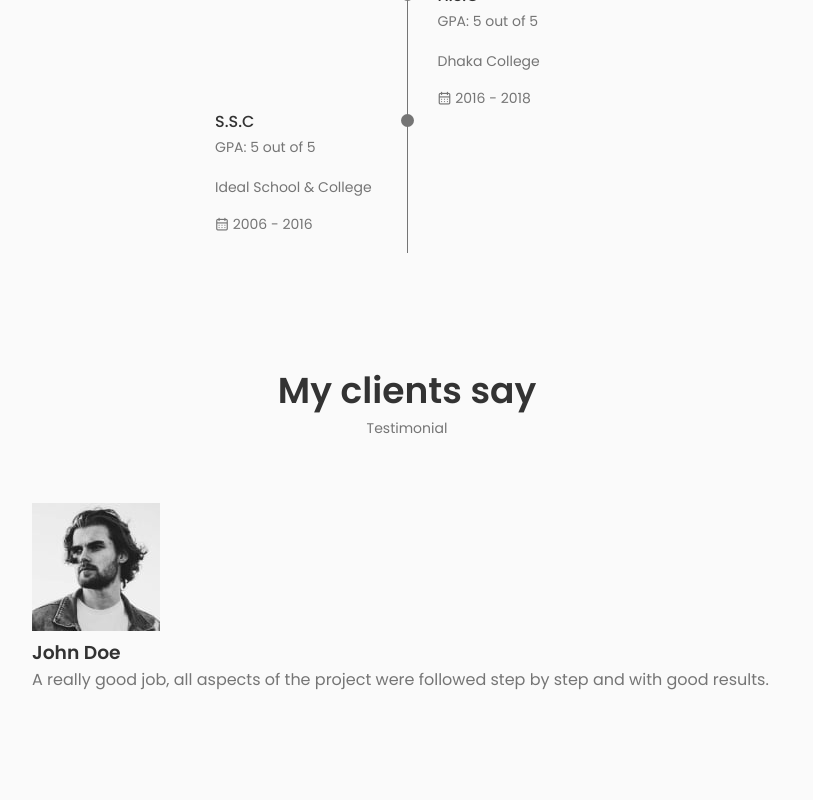
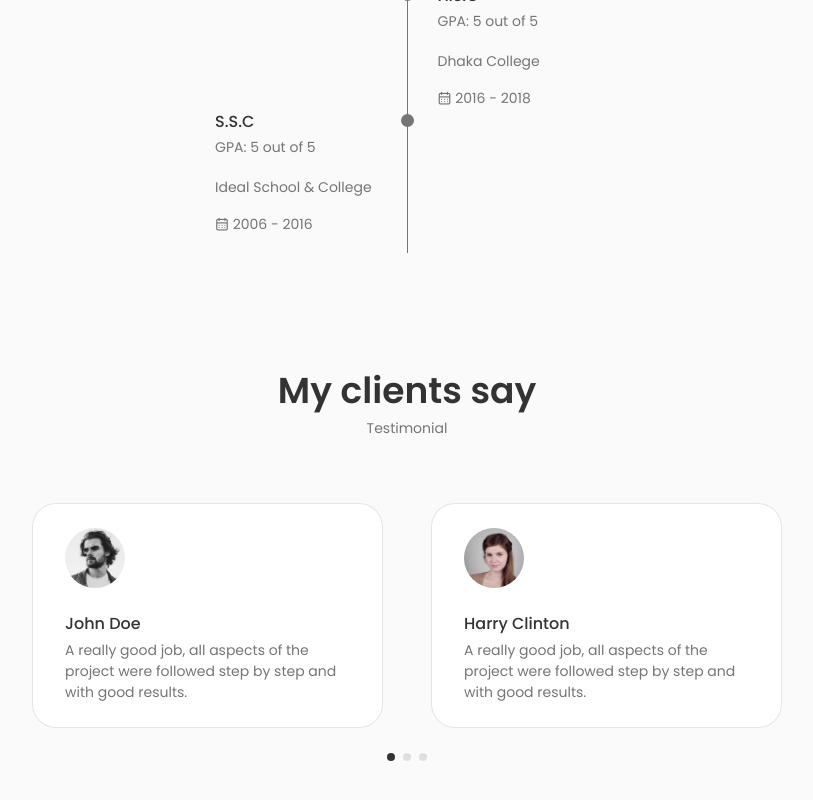
Before and after one commit to rafidulislam19/Portfolio, a React (Vite) app: page / in a window 1280 px wide. Shown: the part 3026-3826 px from the top of the page, without its empty margins (233-1046 px from the left). Before the commit the page ends 3750 px from the top, so only its background shows below. Built offline with nearby package versions, Linux system fonts and the light colour scheme.

Commit message:
Testimonials Component

```diff
--- a/src/components/about/About.jsx
+++ b/src/components/about/About.jsx
@@ -1,7 +1,7 @@
 import React from "react";
 import "./about.css";
 import AboutImg from "../../assets/about.jpg";
-import CV from "../../assets/John-Cv.pdf";
+import CV from "../../assets/Rafidul_Islam_Resume.pdf";
 import Info from "./Info";
 
 const About = () => {
--- a/src/components/header/Header.jsx
+++ b/src/components/header/Header.jsx
@@ -28,7 +28,7 @@ const Header = () => {
                         </a>
                     </li>
                     <li className="nav__item">
-                        <a href="services" className="nav__link">
+                        <a href="#services" className="nav__link">
                             <i className="uil uil-briefcase-alt nav__icon"></i> Services
                         </a>
                     </li>
--- a/src/components/home/home.css
+++ b/src/components/home/home.css
@@ -42,7 +42,7 @@
   margin-bottom: var(--mb-1);
 }
 .home__subtitle::before {
-    content: '';
+  content: "";
   position: absolute;
   width: 70px;
   height: 1px;
@@ -168,7 +168,6 @@
   }
 }
 
-
 /* For small devices */
 @media screen and (max-width: 350px) {
   .home__img {
--- a/src/components/testimonials/Testimonials.jsx
+++ b/src/components/testimonials/Testimonials.jsx
@@ -1,16 +1,16 @@
-import React from 'react';
+import React from "react";
 import "./testimonials.css";
-import { Data } from "./Data"
-import { useRef, useState } from 'react';
+import { Data } from "./Data";
+import { useRef, useState } from "react";
 // Import Swiper React components
-import { Swiper, SwiperSlide } from 'swiper/react';
+import { Swiper, SwiperSlide } from "swiper/react";
 
 // Import Swiper styles
-import 'swiper/css';
-import 'swiper/css/pagination';
+import "swiper/css";
+import "swiper/css/pagination";
 
 // import required modules
-import { Pagination } from 'swiper/modules';
+import { Pagination } from "swiper/modules";
 
 const Testimonials = () => {
   return (
@@ -18,21 +18,37 @@ const Testimonials = () => {
       <h2 className="section__title">My clients say</h2>
       <span className="section__subtitle">Testimonial</span>
 
-        <Swiper className="testimonial__container">
-            {
-                Data.map(({id, image, title, description }) => {
+      <Swiper
+        className="testimonial__container"
+        loop={true}
+        grabCursor={true}
+        spaceBetween={24}
+        pagination={{
+          clickable: true,
+        }}
+        breakpoints={{
+          576: {
+            slidesPerView: 2,
+          },
+          768: {
+            slidesPerView: 2,
+            spaceBetween: 48,
+          },
+        }}
+        modules={[Pagination]}
+      >
+        {Data.map(({ id, image, title, description }) => {
           return (
             <SwiperSlide className="testimonial__card" key={id}>
-                            <img src={image} alt="" className='testimonial__img'/>
+              <img src={image} alt="" className="testimonial__img" />
               <h3 className="testimonial__name">{title}</h3>
               <p className="testimonial__description">{description}</p>
             </SwiperSlide>
-                    )
-                })
-            }
+          );
+        })}
       </Swiper>
     </section>
-  )
-}
+  );
+};
 
-export default Testimonials
+export default Testimonials;
--- a/src/components/testimonials/testimonials.css
+++ b/src/components/testimonials/testimonials.css
@@ -1,3 +1,60 @@
 .testimonial__container {
-    width: 750px;
+  width: 750px;
 }
+
+.testimonial__card {
+  background-color: var(--container-color);
+  border: 1px solid rgba(0, 0, 0, 0.1);
+  padding: 1.5rem 2rem;
+  border-radius: 1.5rem;
+  margin-bottom: var(--mb-3);
+}
+
+.testimonial__img {
+  width: 60px;
+  border-radius: 3rem;
+  margin-bottom: var(--mb-1);
+}
+
+.testimonial__name {
+  font-size: var(--normal-font-size);
+  font-weight: var(--font-medium);
+  margin-bottom: var(--mb-0-25);
+}
+
+.testimonial__description {
+  font-size: var(--small-font-size);
+}
+
+/* Swiper Class */
+.swiper-pagination-bullet {
+    background-color: var(--text-color) !important;
+}
+.swiper-pagination-bullet-active {
+    background-color: var(--title-color) !important;
+}
+
+/*=============== BREAKPOINTS ===============*/
+/* For large devices */
+@media screen and (max-width: 992px) {
+  .testimonial__container {
+    width: initial;
+  }
+  .testimonial__card {
+    padding: 1.25rem 1.5rem;
+  }
+}
+
+/* For medium devices */
+@media screen and (max-width: 768px) {
+
+}
+
+@media screen and (max-width: 576px) {
+
+}
+
+/* For small devices */
+@media screen and (max-width: 350px) {
+
+}
```
Also changed, not shown: src/assets/profile-pic (4).png (added), 1 other file (tests, documents, lock files or other folders). Lines whose indentation alone changed are shown as unchanged.
